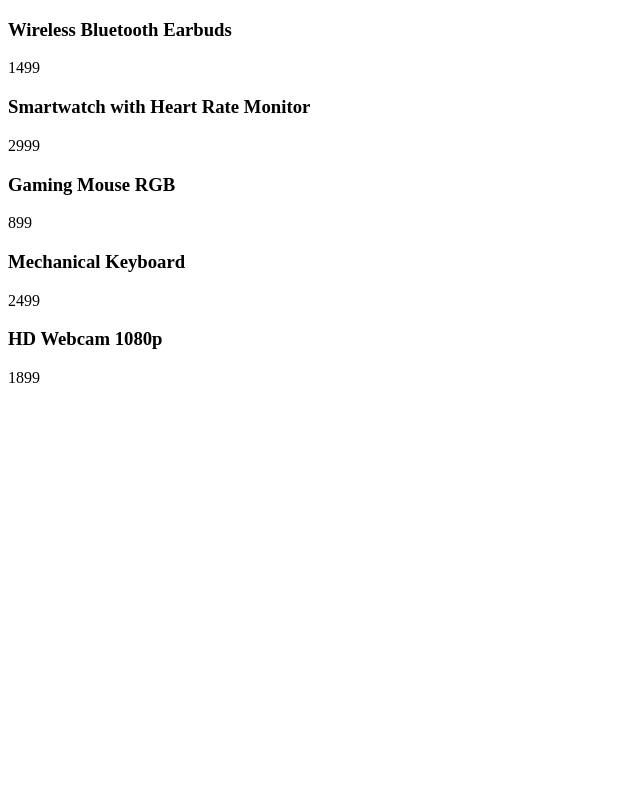
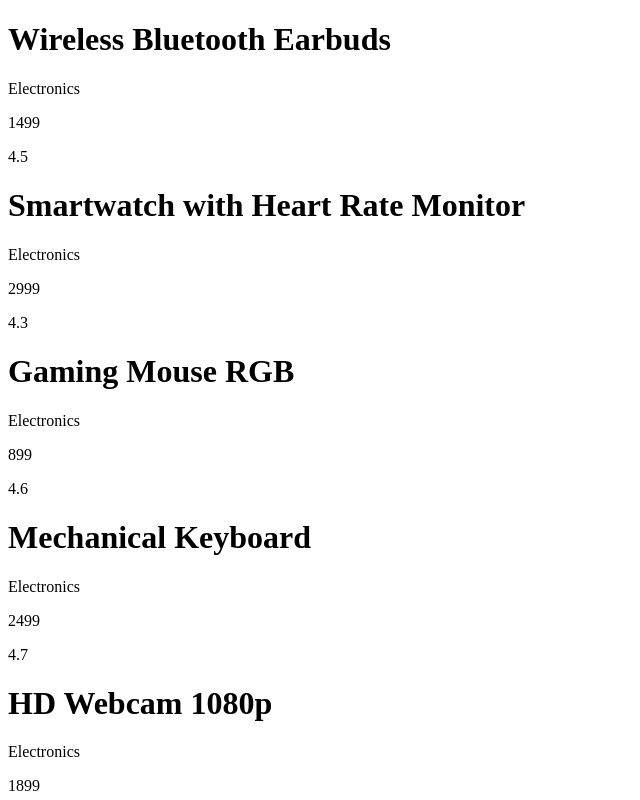
Before and after one commit to karanjoshi-kj/REACT, a React (Vite) app in the folder demo/: page / in a window 1280 px wide. Shown: the top 800 px of the page, without its empty margins (0-640 px from the left). Built offline with nearby package versions, Linux system fonts and the light colour scheme.

Commit message:
PAGENATION

```diff
--- a/demo/src/App.jsx
+++ b/demo/src/App.jsx
@@ -10,13 +10,14 @@ import React from 'react'
 // import Combined from './components/FILTERS/Combined';
 // import Pagenation2 from './components/PAGENATION/Pagenation2';
 // import Arraycls from './components/PAGENATION/Arraycls';
-import Pagenation2 from './components/PAGENATION/Pagenation2';
+// import Pagenation2 from './components/PAGENATION/Pagenation2';
+import Pagenationcomplete from './components/PAGENATION/Pagenationcomplete';
 // import Filtercard from './components/FILTERS/Filtercard';
 
 const App = () => {
   return (
     <div>
-      <Pagenation2/>
+      <Pagenationcomplete/>
       {/* <Arraycls/> */}
       {/* <Pagenation2 /> */}
       {/* <Combined /> */}
```
